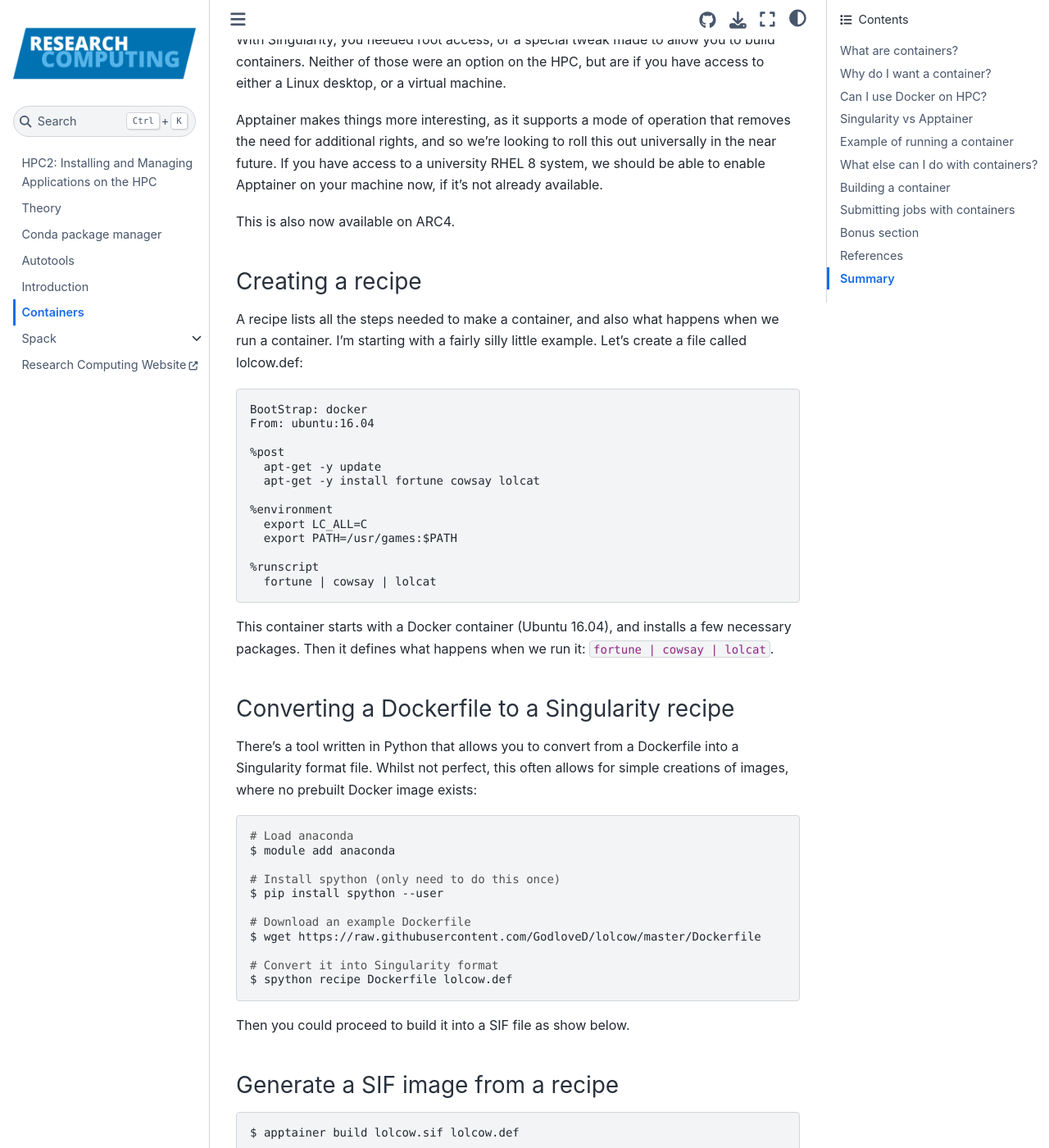
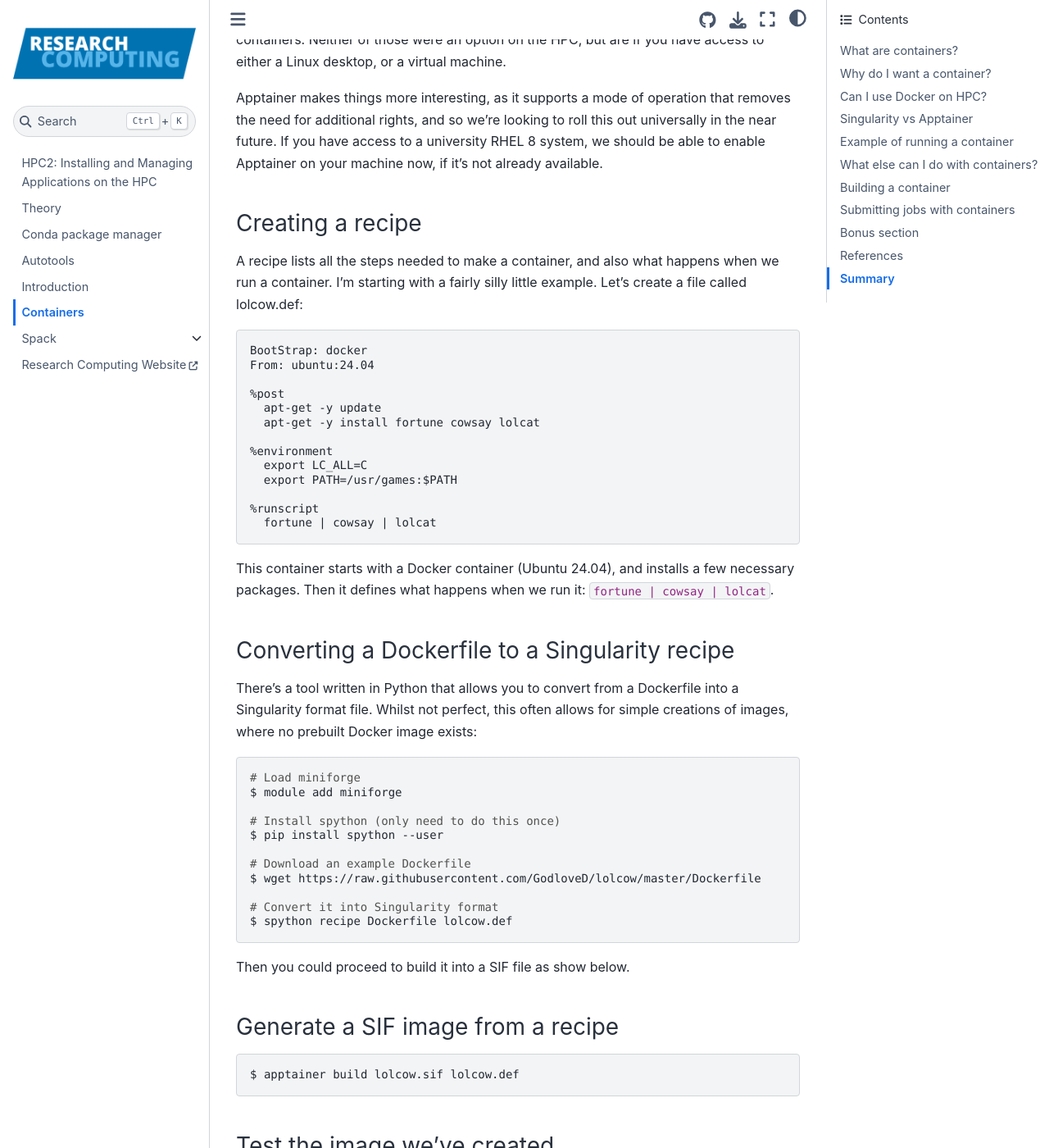
Before and after one commit to ARCTraining/hpc2-software, a Jupyter Book: the page built from book/course/containers.md, in a window 1280 px wide and 1400 px high, scrolled down 4431 px. Shown: the whole window at 82% size. Built offline with Jupyter Book 1.0.4 settings and Sphinx 7.4.7 and the Sphinx Book theme 1.1.4, drawn with Linux system fonts in a browser that asks for light colours; some of the changed text lies outside the part shown.

Commit message:
Update apptainer docs
- Remove references to ARC4 and local customisations.
- Switch to a newer version of Ubuntu to avoid fakeroot issues

````diff
--- a/book/course/containers.md
+++ b/book/course/containers.md
@@ -137,7 +137,6 @@ to directories of the host mapped into the container.
 ### Access host storage within a container
 
 By default with Apptainer, your home directory and `/tmp` are mapped into the
-container.  On ARC4 we also default to mapping `/nobackup` and `/local` inside the
 container.  If you want other directories to be mapped, you have to ask for
 them.  If you wanted `/data` to be visible inside the container, you can just do:
 
@@ -199,8 +198,6 @@ out universally in the near future.  If you have access to a university RHEL 8
 system, we should be able to enable Apptainer on your machine now, if it's not
 already available.
 
-This is also now available on ARC4.
-
 (containers:recipe)=
 ### Creating a recipe
 
@@ -210,7 +207,7 @@ Let's create a file called lolcow.def:
 
 ```
 BootStrap: docker
-From: ubuntu:16.04
+From: ubuntu:24.04
 
 %post
   apt-get -y update
@@ -224,7 +221,7 @@ From: ubuntu:16.04
   fortune | cowsay | lolcat
 ```
 
-This container starts with a Docker container (Ubuntu 16.04), and installs a few necessary packages.  Then it defines what happens when we run it: `fortune | cowsay | lolcat`.
+This container starts with a Docker container (Ubuntu 24.04), and installs a few necessary packages.  Then it defines what happens when we run it: `fortune | cowsay | lolcat`.
 
 (containers:convert-from-dockerfile)=
 ### Converting a Dockerfile to a Singularity recipe
@@ -232,8 +229,8 @@ This container starts with a Docker container (Ubuntu 16.04), and installs a few
 There's a tool written in Python that allows you to convert from a Dockerfile into a Singularity format file.  Whilst not perfect, this often allows for simple creations of images, where no prebuilt Docker image exists:
 
 ```bash
-# Load anaconda
-$ module add anaconda
+# Load miniforge
+$ module add miniforge
 
 # Install spython (only need to do this once)
 $ pip install spython --user
````
Also changed, not shown: other parts of book/course/containers.md (+2 -5 lines).
